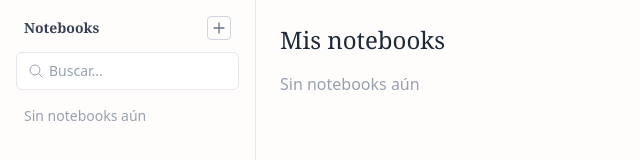
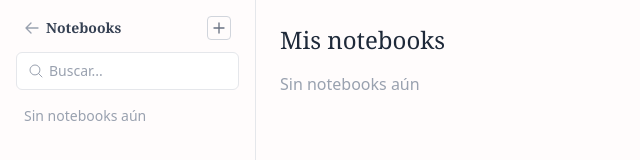
Before and after one commit to AngelosGD/jswrite, a Next.js app in the folder apps/web/: page /notebooks in a window 1280 px wide. Shown: the top 160 px of the page, without its empty margins (0-640 px from the left). Built offline with nearby package versions, Linux system fonts and the light colour scheme.

Commit message:
funcion minima de flecha de regreso a la home desde la parte de notebooks

```diff
--- a/apps/web/app/notebooks/page.tsx
+++ b/apps/web/app/notebooks/page.tsx
@@ -2,6 +2,7 @@
 import { useNotebooks } from "@/lib/notebooks";
 import NotebookCard from "@/app/components/notebookCard";
 import NewNotebookModal from "@/app/components/newNotebookModal";
+import Link from "next/link";
 import { useState } from "react";
 
 export default function NotebooksPage() {
@@ -18,9 +19,29 @@ export default function NotebooksPage() {
     <div className="flex h-screen">
       <aside className="flex w-64 shrink-0 flex-col border-r border-gray-200 p-4">
         <div className="flex items-center justify-between px-2">
-          <p className="font-serif text-sm font-semibold text-gray-700">
-            Notebooks
-          </p>
+          <Link
+            href="/"
+            className="group flex items-center gap-1.5"
+            aria-label="Volver al inicio"
+          >
+            <svg
+              xmlns="http://www.w3.org/2000/svg"
+              fill="none"
+              viewBox="0 0 24 24"
+              strokeWidth="2"
+              stroke="currentColor"
+              className="size-4 text-gray-400 transition duration-100 ease group-hover:text-gray-900"
+            >
+              <path
+                strokeLinecap="round"
+                strokeLinejoin="round"
+                d="M10.5 19.5 3 12m0 0 7.5-7.5M3 12h18"
+              />
+            </svg>
+            <p className="font-serif text-sm font-semibold text-gray-700">
+              Notebooks
+            </p>
+          </Link>
           <button
             onClick={() => setShowNotebookModal(true)}
             className="flex size-6 items-center justify-center rounded border border-gray-300 text-gray-500 transition duration-100 ease hover:bg-gray-100 hover:text-gray-900 active:scale-95"
```
